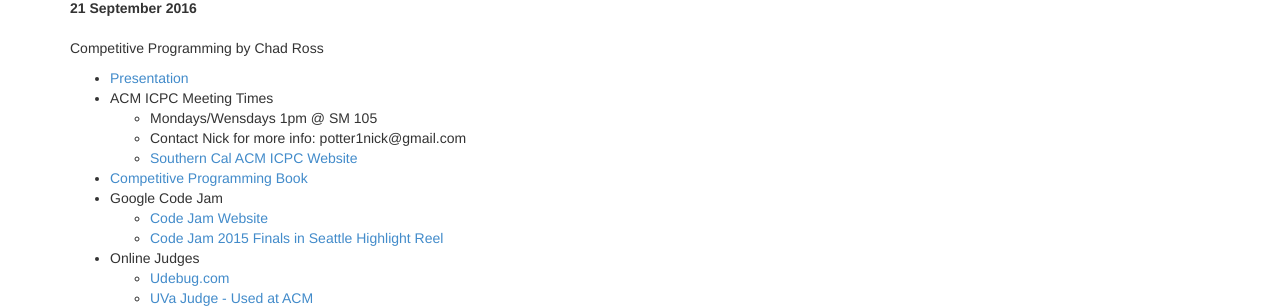
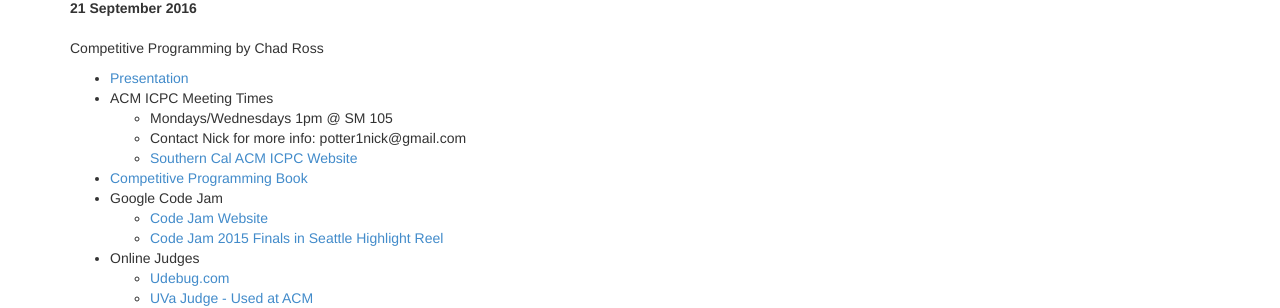
Before and after one commit to SaddlebackCSS/SaddlebackCSS.github.io, a Jekyll site: the page built from meeting_notes/_posts/2016-09-20-meeting-3.md, in a window 1280 px wide. Shown: the part 234-542 px from the top of the page. Built offline with Jekyll 4.4.1, drawn with Linux system fonts in a browser that asks for light colours; nearby versions of some CDN libraries.

Commit message:
Fix URLs

```diff
--- a/meeting_notes/_posts/2016-09-20-meeting-3.md
+++ b/meeting_notes/_posts/2016-09-20-meeting-3.md
@@ -16,13 +16,13 @@ Competitive Programming by Chad Ross
 
 - [Presentation](https://docs.google.com/presentation/d/11G0WFdIcoaTNDihpv2_fxMkcBaJtlcp73vzbVOv-xsg/edit?usp=sharing)
 - ACM ICPC Meeting Times
-  - Mondays/Wensdays 1pm @ SM 105
+  - Mondays/Wednesdays 1pm @ SM 105
   - Contact Nick for more info: potter1nick@gmail.com
-  - [Southern Cal ACM ICPC Website](scocalcontest.org)
-- [Competitive Programming Book](cpbook.net)
+  - [Southern Cal ACM ICPC Website](http://scocalcontest.org)
+- [Competitive Programming Book](http://cpbook.net)
 - Google Code Jam
   - [Code Jam Website](https://code.google.com/codejam/)
   - [Code Jam 2015 Finals in Seattle Highlight Reel](https://www.youtube.com/watch?v=6Vx_AWOr_4w)
 - Online Judges
-  - [Udebug.com](udebug.com)
-  - [UVa Judge - Used at ACM](uva.onlinejudge.org)
+  - [Udebug.com](http://udebug.com)
+  - [UVa Judge - Used at ACM](http://uva.onlinejudge.org)
```
